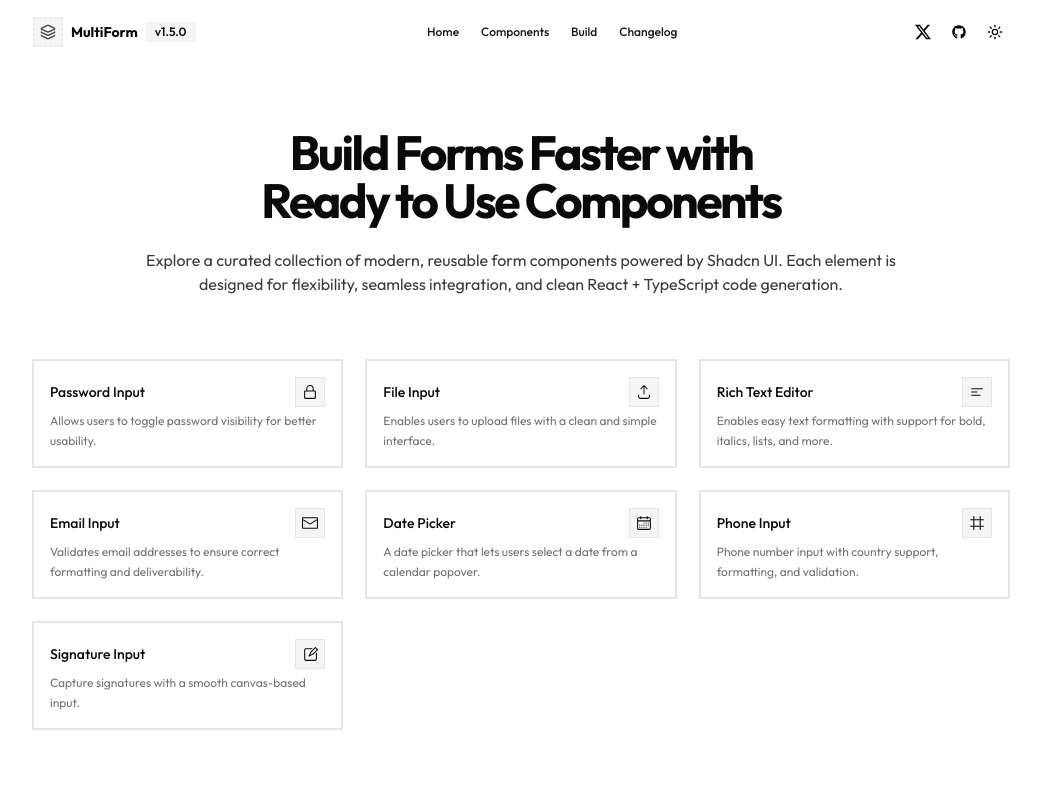
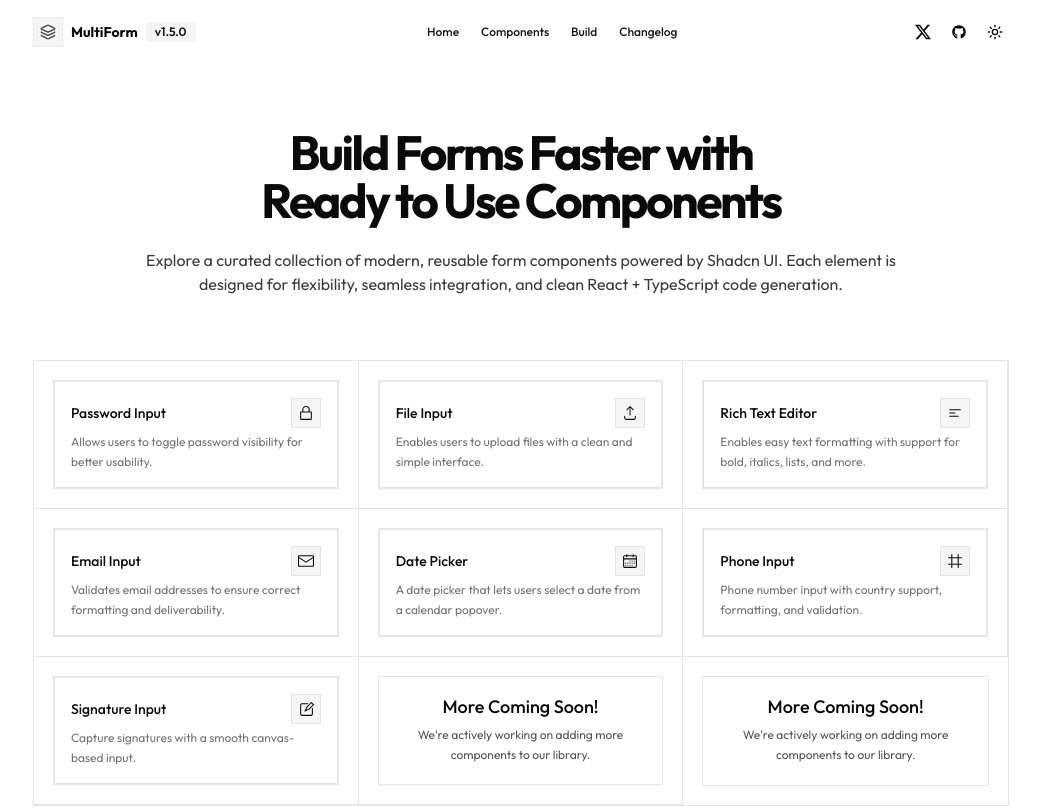
Before and after one commit to Remy349/shadcn-ui-multi-form, a Next.js app: page /components in a window 1280 px wide. Shown: the top 807 px of the page, without its empty margins (119-1160 px from the left). Built offline with nearby package versions, Linux system fonts and the light colour scheme.

Commit message:
refactor: Better ui improvement on components page

```diff
--- a/app/(landing)/components/page.tsx
+++ b/app/(landing)/components/page.tsx
@@ -34,9 +34,9 @@ export default function ComponentsPage() {
             seamless integration, and clean React + TypeScript code generation.
           </p>
         </div>
-        <div className="grid gap-6 md:grid-cols-2 lg:grid-cols-3">
+        <div className="grid border divide-x divide-y *:p-5 md:grid-cols-2 lg:grid-cols-3">
           <Link href="/components/password-input">
-            <Card className="shadow-none border hover:border-dashed hover:border-primary">
+            <Card className="border hover:border-dashed hover:border-primary">
               <CardHeader>
                 <div className="flex items-center justify-between">
                   <CardTitle>Password Input</CardTitle>
@@ -52,7 +52,7 @@ export default function ComponentsPage() {
             </Card>
           </Link>
           <Link href="/components/file-input">
-            <Card className="shadow-none border hover:border-dashed hover:border-primary">
+            <Card className="border hover:border-dashed hover:border-primary">
               <CardHeader>
                 <div className="flex items-center justify-between">
                   <CardTitle>File Input</CardTitle>
@@ -68,7 +68,7 @@ export default function ComponentsPage() {
             </Card>
           </Link>
           <Link href="/components/rich-text-editor">
-            <Card className="shadow-none border hover:border-dashed hover:border-primary">
+            <Card className="border hover:border-dashed hover:border-primary">
               <CardHeader>
                 <div className="flex items-center justify-between">
                   <CardTitle>Rich Text Editor</CardTitle>
@@ -84,7 +84,7 @@ export default function ComponentsPage() {
             </Card>
           </Link>
           <Link href="/components/email-input">
-            <Card className="shadow-none border hover:border-dashed hover:border-primary">
+            <Card className="border hover:border-dashed hover:border-primary">
               <CardHeader>
                 <div className="flex items-center justify-between">
                   <CardTitle>Email Input</CardTitle>
@@ -100,7 +100,7 @@ export default function ComponentsPage() {
             </Card>
           </Link>
           <Link href="/components/date-picker">
-            <Card className="shadow-none border hover:border-dashed hover:border-primary">
+            <Card className="border hover:border-dashed hover:border-primary">
               <CardHeader>
                 <div className="flex items-center justify-between">
                   <CardTitle>Date Picker</CardTitle>
@@ -116,7 +116,7 @@ export default function ComponentsPage() {
             </Card>
           </Link>
           <Link href="/components/phone-input">
-            <Card className="shadow-none border hover:border-dashed hover:border-primary">
+            <Card className="border hover:border-dashed hover:border-primary">
               <CardHeader>
                 <div className="flex items-center justify-between">
                   <CardTitle>Phone Input</CardTitle>
@@ -132,7 +132,7 @@ export default function ComponentsPage() {
             </Card>
           </Link>
           <Link href="/components/signature-input">
-            <Card className="shadow-none border hover:border-dashed hover:border-primary">
+            <Card className="border hover:border-dashed hover:border-primary">
               <CardHeader>
                 <div className="flex items-center justify-between">
                   <CardTitle>Signature Input</CardTitle>
@@ -146,6 +146,32 @@ export default function ComponentsPage() {
               </CardHeader>
             </Card>
           </Link>
+          <div>
+            <Card className="h-full">
+              <CardHeader>
+                <CardTitle className="text-center text-lg">
+                  More Coming Soon!
+                </CardTitle>
+                <CardDescription className="text-center text-foreground/70">
+                  We're actively working on adding more components to our
+                  library.
+                </CardDescription>
+              </CardHeader>
+            </Card>
+          </div>
+          <div>
+            <Card className="h-full">
+              <CardHeader>
+                <CardTitle className="text-center text-lg">
+                  More Coming Soon!
+                </CardTitle>
+                <CardDescription className="text-center text-foreground/70">
+                  We're actively working on adding more components to our
+                  library.
+                </CardDescription>
+              </CardHeader>
+            </Card>
+          </div>
         </div>
       </div>
     </section>
```
